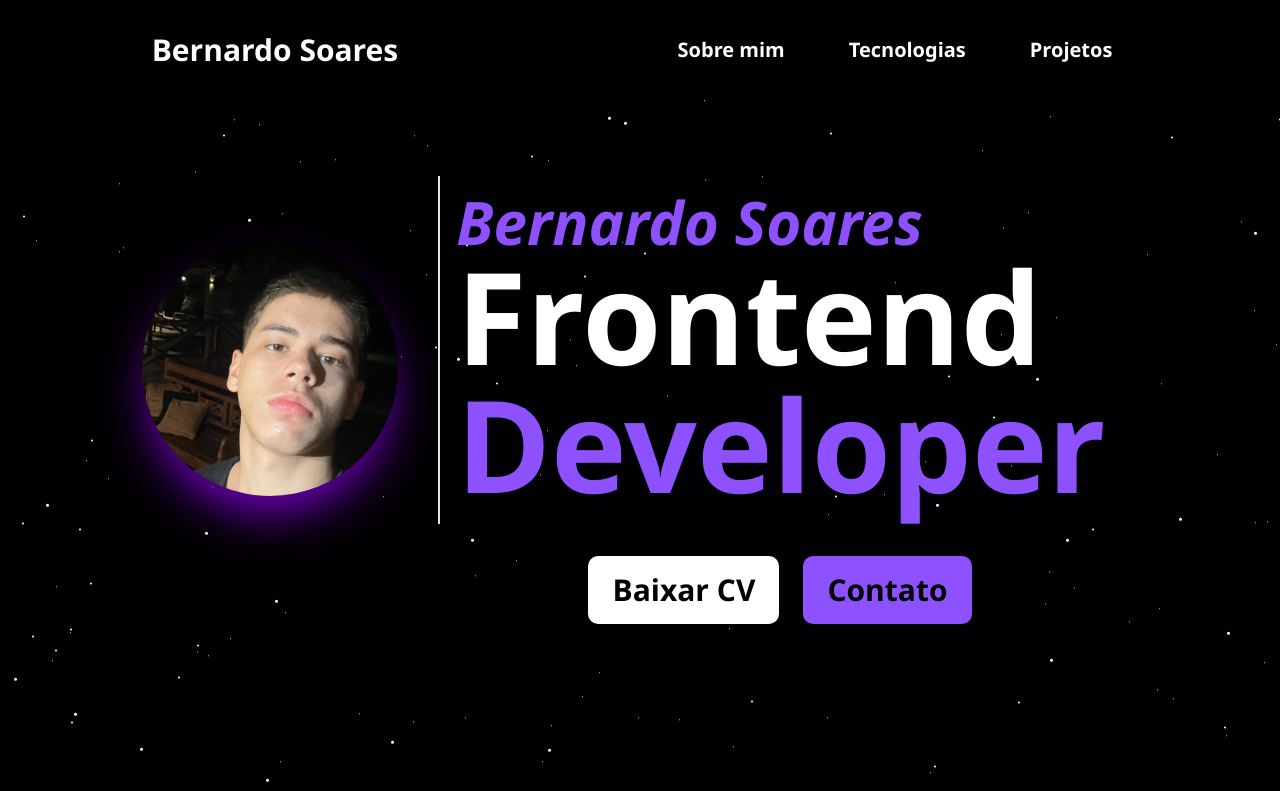
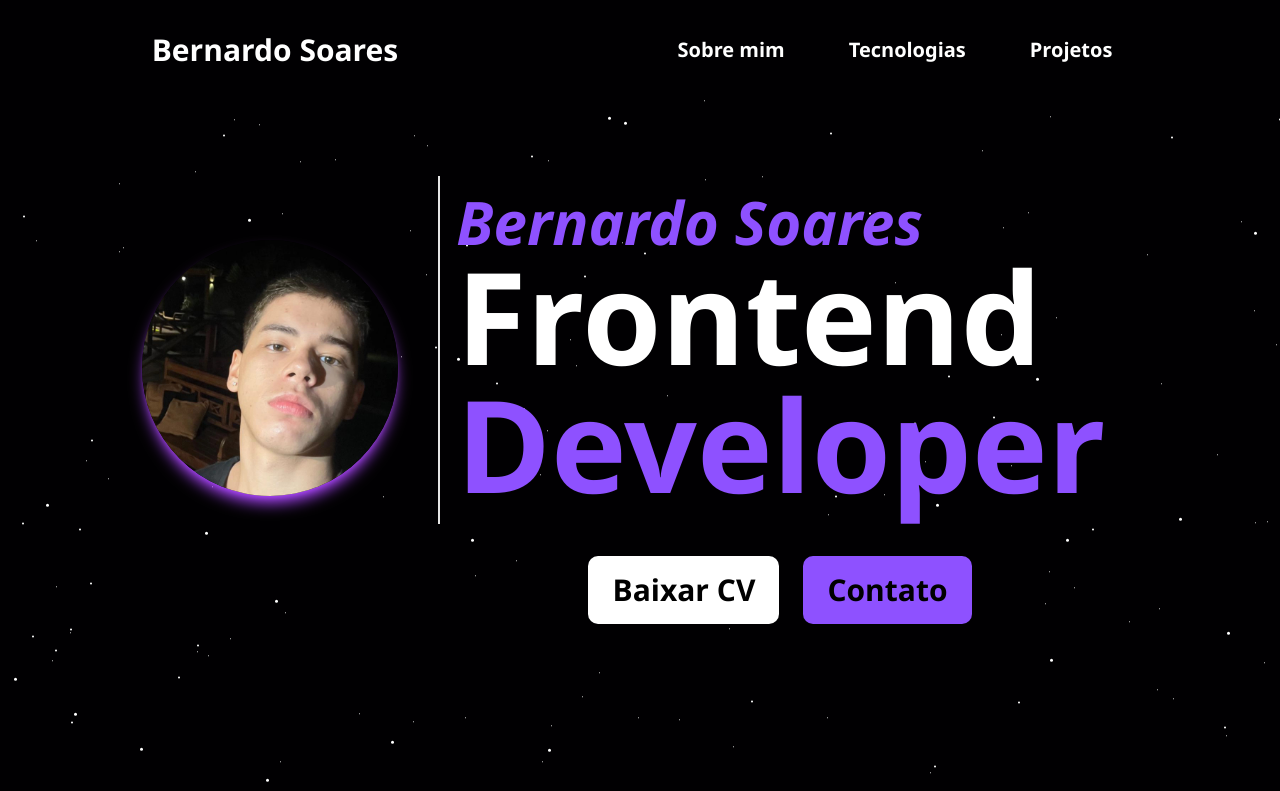
Before and after one commit to Dev-Soares/My-Portfolio, a React (Vite) app: page / in a window 1280 px wide. Shown: the top 791 px of the page. Built offline with nearby package versions, Linux system fonts and the light colour scheme.

Commit message:
Consertando imagem no deploy

```diff
--- a/src/App.jsx
+++ b/src/App.jsx
@@ -14,7 +14,7 @@ const App = () => {
         <Navbar />
         <section className="min-h-screen w-full flex flex-col md:flex-row md:justify-around justify-center items-center">
           <div className="flex flex-col justify-center items-center md:flex-row md:justify-center md:gap-3 lg:gap-6">
-              <img src="../public/profilePhoto.jpg" alt="My Photo" className="w-[60%] md:w-[40%] lg:w-[35%] xl:w-[20%] rounded-full  self-center md:mb-8 lg:mb-12 xl:mb-16 shadow-2xl shadow-purple-700 " />
+              <img src="/profilePhoto.jpg" alt="My Photo" className="w-[60%] md:w-[40%] lg:w-[35%] xl:w-[20%] rounded-full  self-center md:mb-8 lg:mb-12 xl:mb-16 shadow-lg shadow-purple-500 " />
           <div className="h-full w-auto flex justify-center items-center flex-col text-white p-4 gap-2 ">
             <div className="flex flex-col justify-start items-start border-l-2 p-4 ">
             <h1 className="text-4xl lg:text-6xl font-title-alt text-[var(--color-main)]">Bernardo Soares</h1>
```
